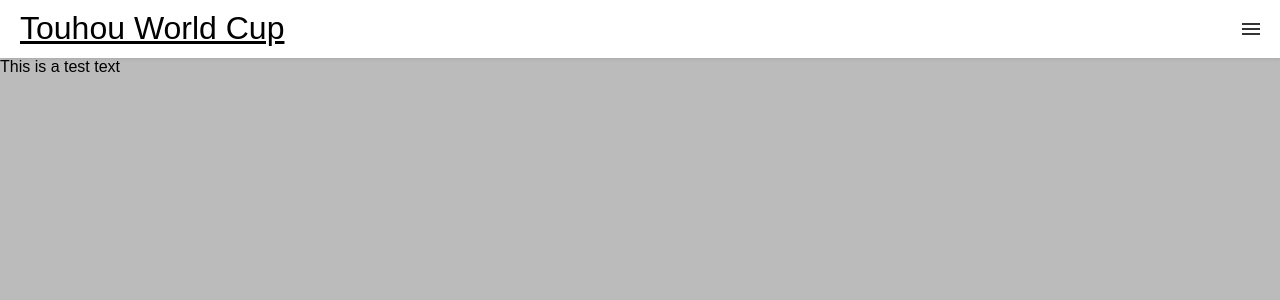
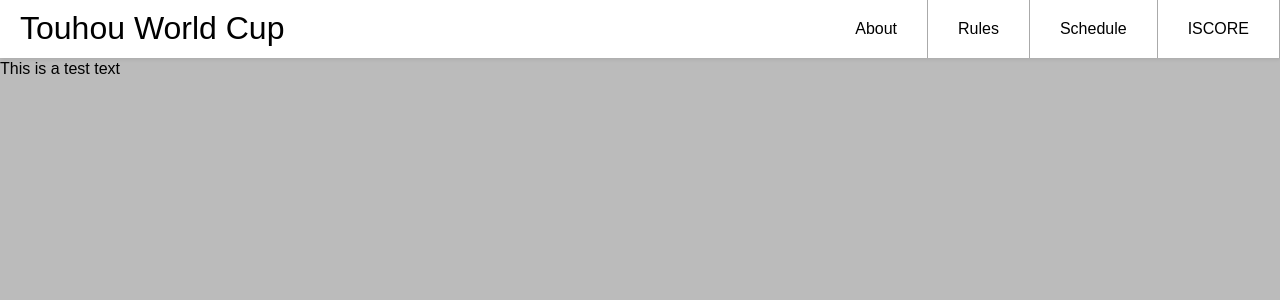
Before and after one commit to touhouworldcup/touhouworldcup.com, a PHP site: page / in a window 1280 px wide. Shown: the top 300 px of the page. Run offline with PHP 8.4, Linux system fonts and the light colour scheme.

Commit message:
Finalize menu

```diff
--- a/index.css
+++ b/index.css
@@ -6,11 +6,18 @@ body {
 
 a {
 	color: #000;
+	text-decoration: none;
+}
+
+.moverdowner {
+	height: 60px;
 }
 
 .header {
 	background-color: #fff;
-	box-shadow: 1px 1px 4px 0 rgba(0,0,0,.1)
+	box-shadow: 1px 1px 4px 0 rgba(0,0,0,.1);
+	width: 100%;
+	position: fixed;
 }
 
 .header ul {
@@ -24,7 +31,6 @@ a {
 .header ul a {
 	display: block;
 	padding: 20px;
-	border-right: 1px solid #aaa;
 	text-decoration: none;
 }
 
@@ -58,7 +64,6 @@ a {
 	height: 2px;
 	width: 18px;
 	position:relative;
-	transition:background .1s ease-out;
 }
 
 .header .menu-icon .nav-icon:before {
@@ -68,7 +73,6 @@ a {
 	height: 100%;
 	width: 100%;
 	position: absolute;
-	transition: all .1s ease-out;
 	top: 5px;
 }
 
@@ -79,7 +83,6 @@ a {
 	height: 100%;
 	width: 100%;
 	position: absolute;
-	transition: all .1s ease-out;
 	bottom: 5px;
 }
 
@@ -90,3 +93,25 @@ a {
 .header .menu-btn:checked ~ .menu {
 	max-height:240px;
 }
+
+@media (min-width:48em) {
+	.header li {
+		float:left;
+	}
+
+	.header li a {
+		padding: 20px 30px;
+	}
+
+	.header .menu {
+		clear:none;
+		float: right;
+		max-height: none;
+	}
+	.header .menu-icon {
+		display: none;
+	}
+	.header ul a {
+		border-right: 1px solid #aaa;
+	}
+}
--- a/index.html
+++ b/index.html
@@ -19,8 +19,7 @@
 		<li><a href="#">ISCORE</a></li>
 	</ul>
 	</header>
-	<main>
-		This is a test text
-	</main>
+	<div class="moverdowner"></div>
+	<main>This is a test text</main>
 </body>
 </html>
```
